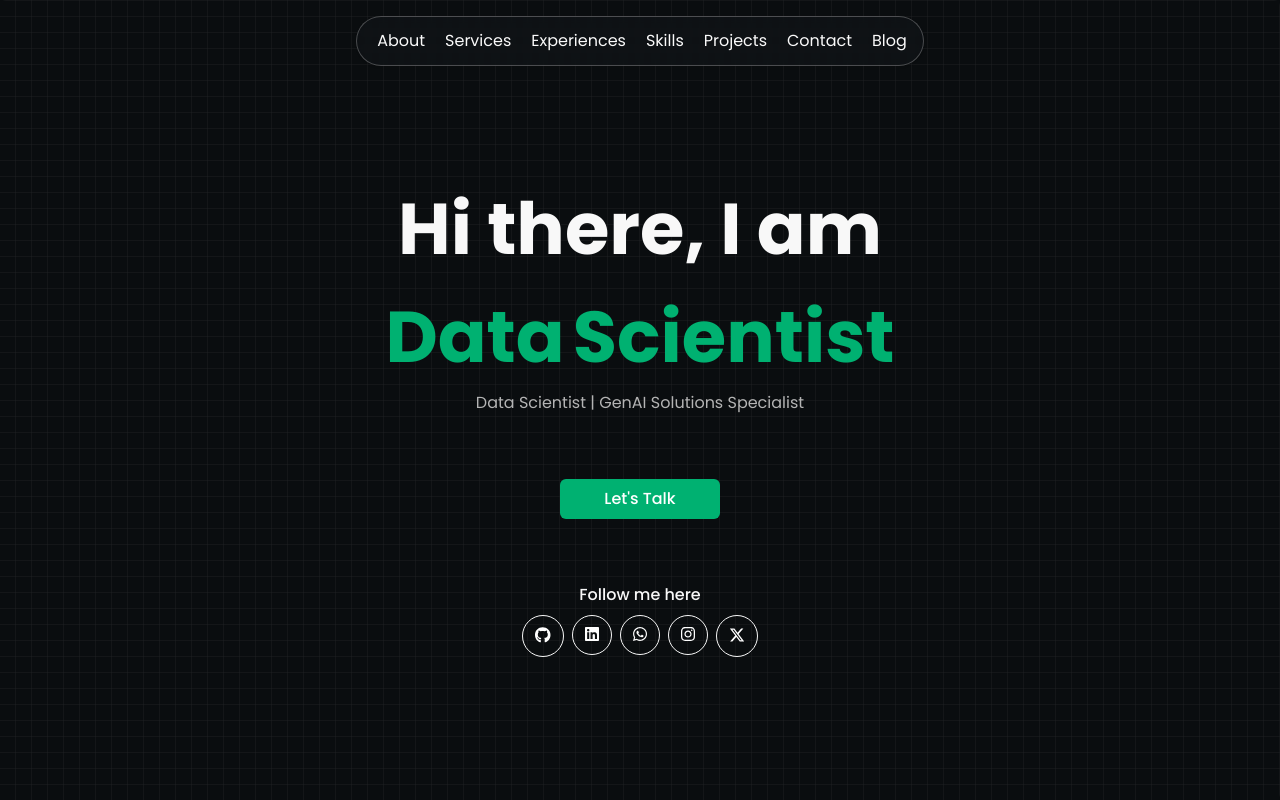
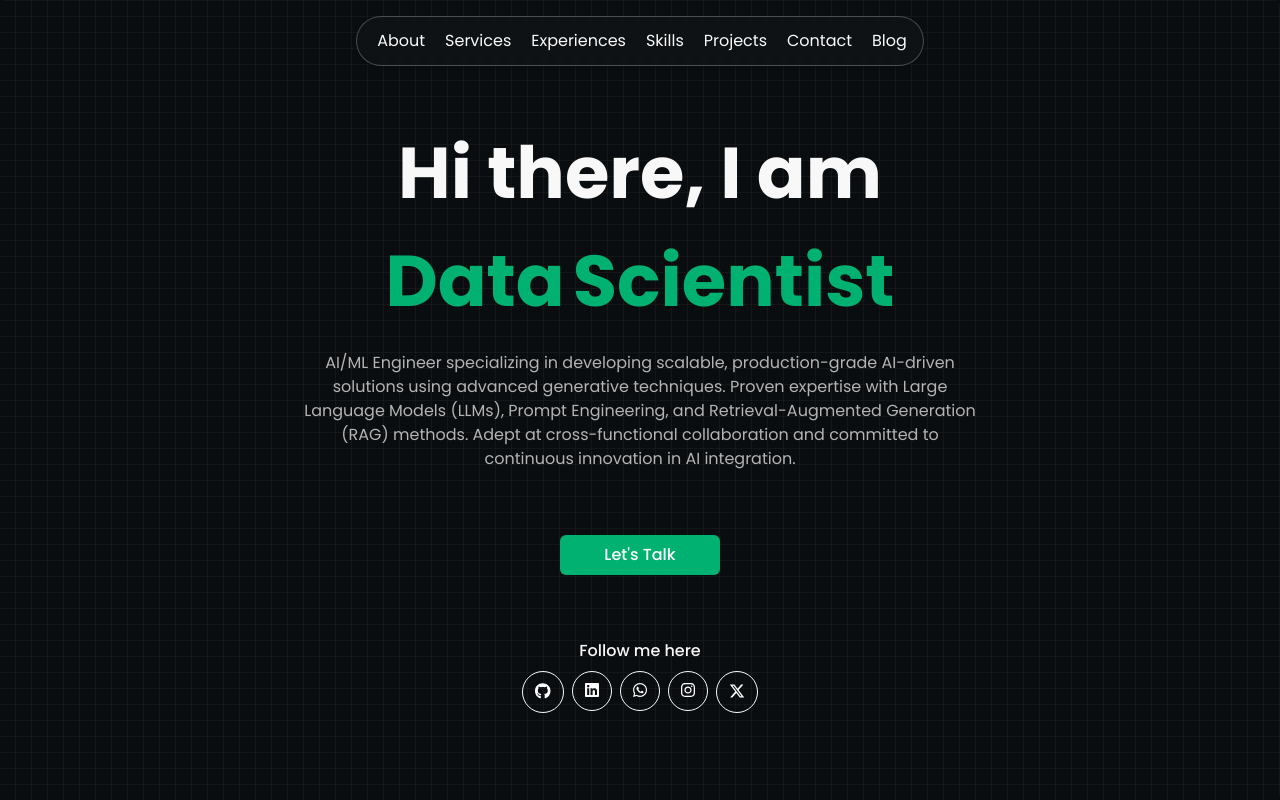
Before and after one commit to SBDI/myportfolio-nextjs, a Next.js app: page / in a window 1280 px wide. Shown: the top 800 px of the page. Built offline with nearby package versions, Linux system fonts and the light colour scheme; what tailwindcss-debug-screens would draw is missing.

Commit message:
add summary

```diff
--- a/src/components/home/Section1.tsx
+++ b/src/components/home/Section1.tsx
@@ -25,8 +25,8 @@ const HomeSection1 = ({ id }: Readonly<{ id: string }>) => {
               className="text-2xl/normal sm:text-3xl/normal md:text-5xl/normal lg:text-6xl/normal xl:text-7xl/normal dark:text-[var(--primaryColor)] text-[var(--primaryColor)] font-bold text-center"
             />
           </div>
-          <p className="text-sm/normal md:text-base/normal dark:text-[var(--textColorLight)] text-[var(--textColorLight)]">
-            Data Scientist | GenAI Solutions Specialist
+          <p className="text-sm/normal md:text-base/normal dark:text-[var(--textColorLight)] text-[var(--textColorLight)] text-center max-w-2xl mt-4">
+            AI/ML Engineer specializing in developing scalable, production-grade AI-driven solutions using advanced generative techniques. Proven expertise with Large Language Models (LLMs), Prompt Engineering, and Retrieval-Augmented Generation (RAG) methods. Adept at cross-functional collaboration and committed to continuous innovation in AI integration.
           </p>
 
           <div className="gap-4 mt-12 lg:mt-16 flex flex-col md:flex-row">
```
